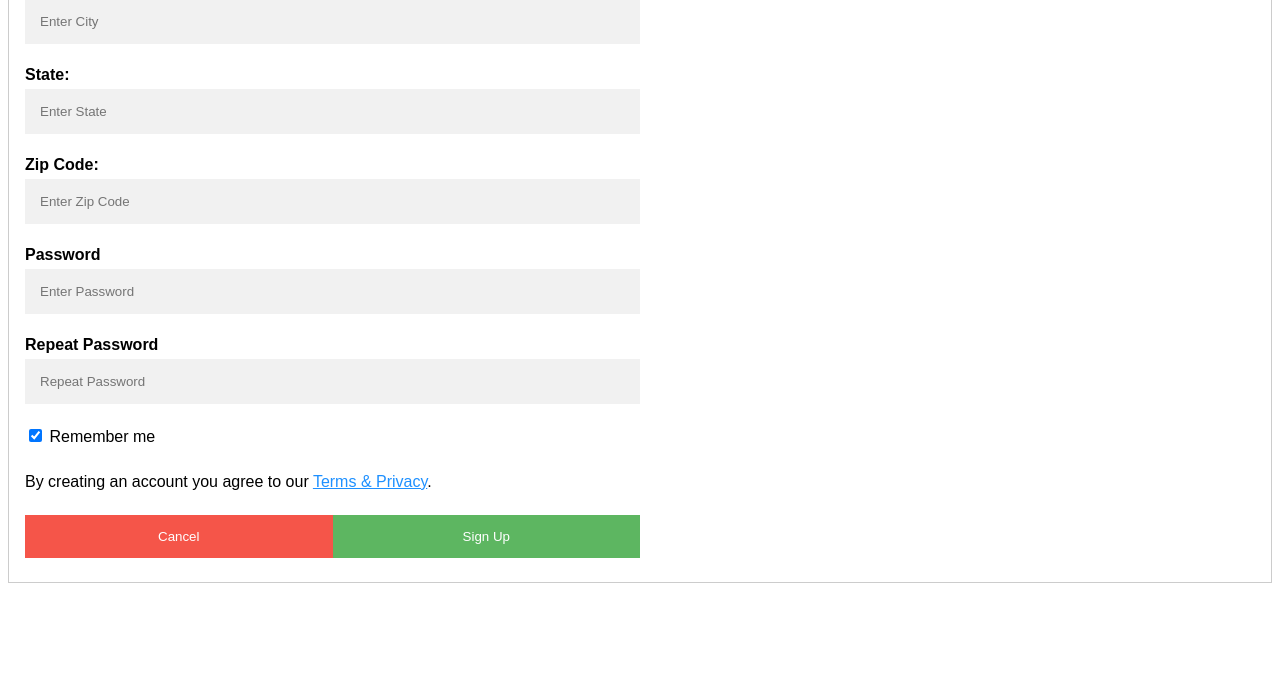
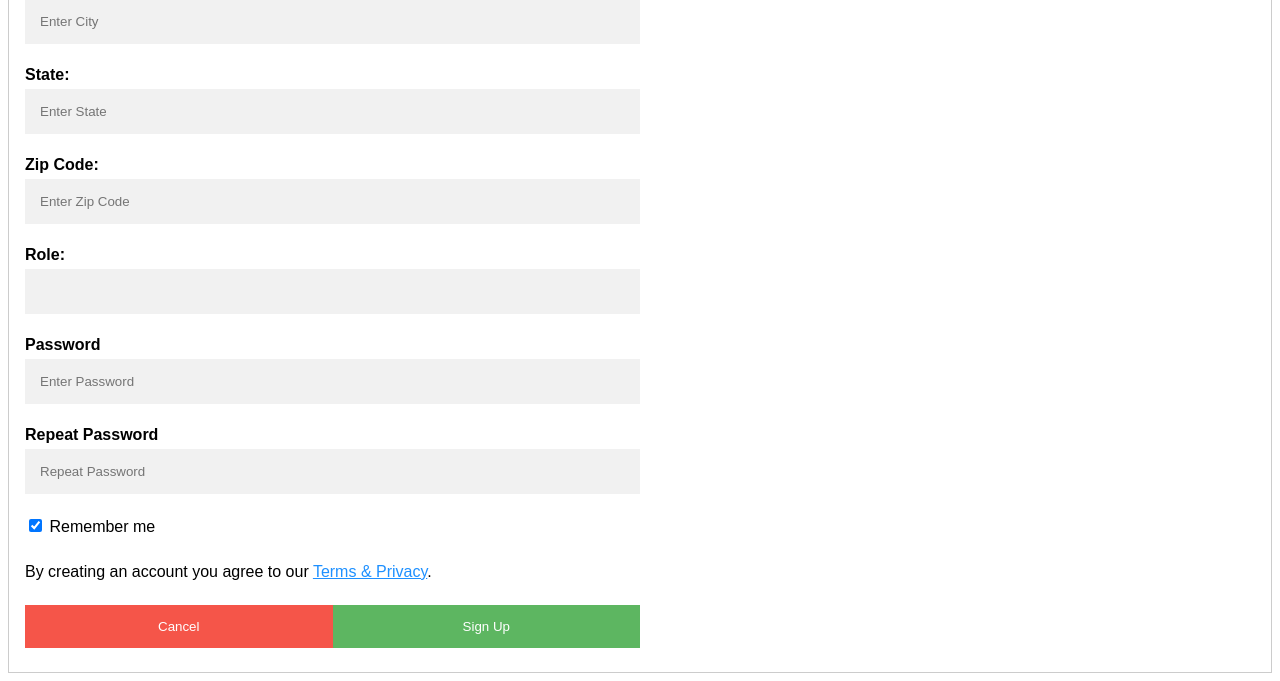
Before and after one commit to Maziyar-Na/T9Hacks, a Flask app: template OurProject/templates/signup.html in a window 1280 px wide. Shown: the part 550-1231 px from the top of the page. Before the commit the page ends 1133 px from the top, so only its background shows below. Run offline with Flask 2, Linux system fonts and the light colour scheme; the template is opened without the code that fills it, so the values that code supplies are empty.

Commit message:
added role to signup page

```diff
--- a/OurProject/templates/signup.html
+++ b/OurProject/templates/signup.html
@@ -100,6 +100,13 @@ button:hover {
     <label for="zipcode"><b>Zip Code: </b></label> <br>
     <input type="text" name="zipcode" placeholder="Enter Zip Code" required> <br>
 
+    <label for="role"><b>Role: </b></label> <br>
+    <input type="text" name="role" list="rolename">
+    <datalist id="rolename">
+      <option value="Famer"></option>
+      <option value="Customer"></option>
+    </datalist> <br>
+
     <label for="psw"><b>Password</b></label> <br>
     <input type="password" placeholder="Enter Password" name="psw" required> <br>
 
```
